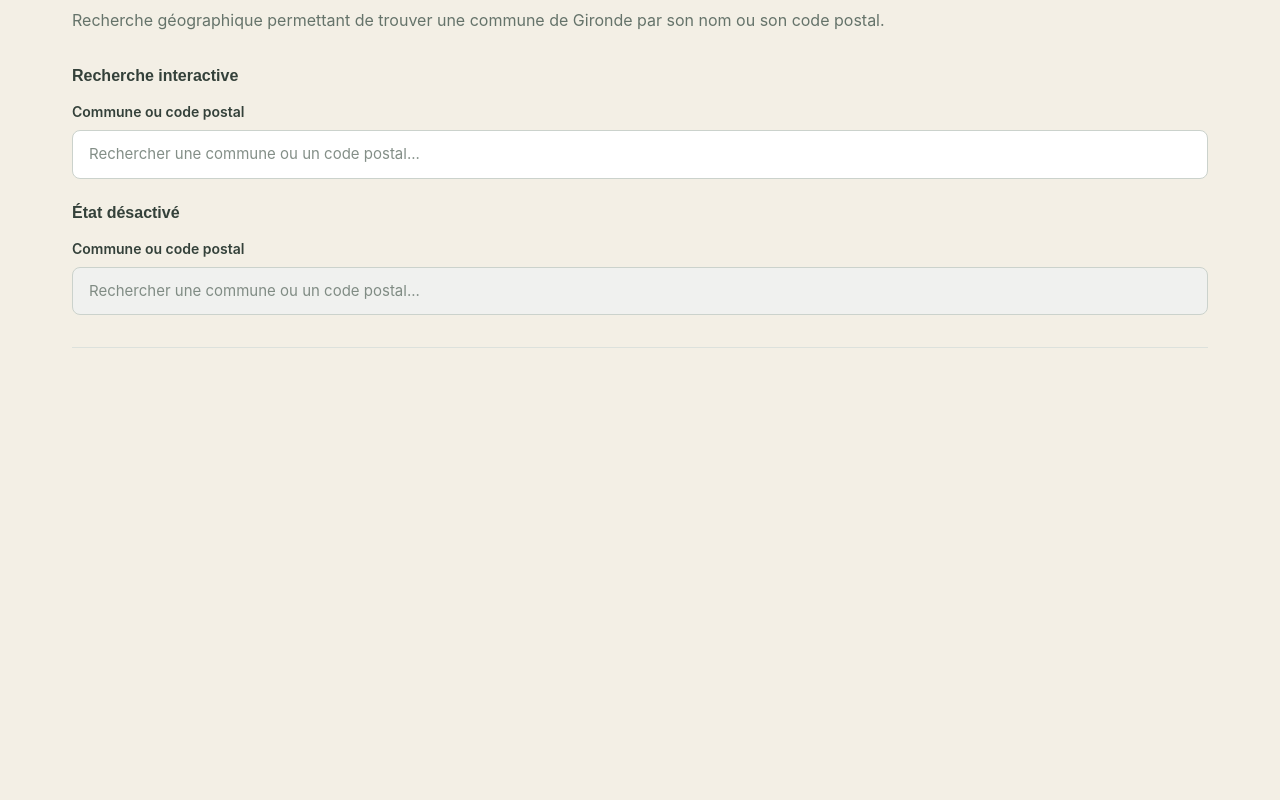
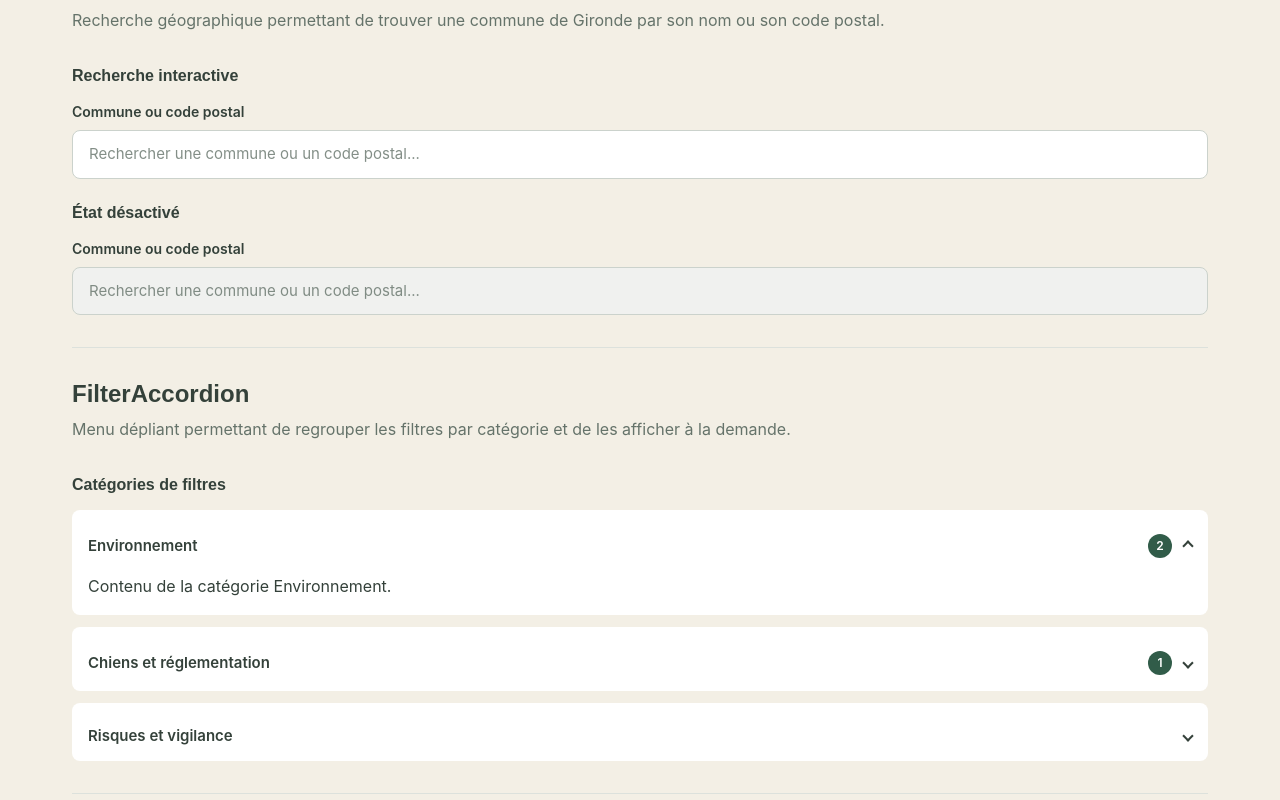
Before and after one commit to Melprcllr/girond-ogs, a React (Vite) app in the folder frontend/: page /design-system in a window 1280 px wide. Shown: the part 6010-6810 px from the top of the page. Before the commit the page ends 6390 px from the top, so only its background shows below. Built offline with nearby package versions, Linux system fonts and the light colour scheme.

Commit message:
feat(frontend): add filter accordion molecule to design system

```diff
--- /dev/null
+++ b/frontend/src/components/molecules/FilterAccordion/FilterAccordion.scss
@@ -0,0 +1,82 @@
+.filter-accordion {
+    width: 100%;
+    border: 1px solid var(--color-border);
+    border-radius: var(--radius-md);
+    background-color: var(--color-surface);
+    overflow: hidden;
+
+    &__heading {
+        margin: 0;
+    }
+
+    &__trigger {
+        display: flex;
+        align-items: center;
+        justify-content: space-between;
+        gap: var(--spacing-3);
+        width: 100%;
+        padding: var(--spacing-4);
+        border: none;
+        background: transparent;
+        color: var(--color-text-primary);
+        font-family: var(--font-body);
+        font-size: 0.9375rem;
+        font-weight: 600;
+        text-align: left;
+        cursor: pointer;
+        transition: background-color 0.2s ease;
+
+        &:hover {
+            background-color: var(--color-background);
+        }
+
+        &:focus-visible {
+            outline: 2px solid var(--color-primary);
+            outline-offset: -2px;
+        }
+    }
+
+    &__title {
+        flex: 1;
+    }
+
+    &__actions {
+        display: flex;
+        align-items: center;
+        gap: var(--spacing-3);
+    }
+
+    &__count {
+        display: flex;
+        align-items: center;
+        justify-content: center;
+        min-width: 24px;
+        height: 24px;
+        padding: 0 var(--spacing-2);
+        border-radius: var(--radius-full);
+        background-color: var(--color-primary);
+        color: var(--color-surface);
+        font-size: 0.75rem;
+        font-weight: 600;
+    }
+
+    &__chevron {
+        width: 8px;
+        height: 8px;
+        border-right: 2px solid currentColor;
+        border-bottom: 2px solid currentColor;
+        transform: rotate(45deg);
+        transition: transform 0.2s ease;
+    }
+
+    &--open {
+        .filter-accordion__chevron {
+            transform: rotate(225deg);
+        }
+    }
+
+    &__content {
+        padding: 0 var(--spacing-4) var(--spacing-4);
+        border-top: 1px solid var(--color-border);
+    }
+}
--- /dev/null
+++ b/frontend/src/components/molecules/FilterAccordion/FilterAccordion.tsx
@@ -0,0 +1,67 @@
+
+import type { ReactNode } from "react";
+import "./FilterAccordion.scss";
+
+interface FilterAccordionProps {
+    title: string;
+    children: ReactNode;
+    isOpen: boolean;
+    onToggle: () => void;
+    activeCount?: number;
+    className?: string;
+}
+
+function FilterAccordion({
+    title,
+    children,
+    isOpen,
+    onToggle,
+    activeCount = 0,
+    className = "",
+}: FilterAccordionProps) {
+    const classes = [
+        "filter-accordion",
+        isOpen ? "filter-accordion--open" : "",
+        className,
+    ]
+        .filter(Boolean)
+        .join(" ");
+
+    return (
+        <section className={classes}>
+            <h3 className="filter-accordion__heading">
+                <button
+                    type="button"
+                    className="filter-accordion__trigger"
+                    onClick={onToggle}
+                    aria-expanded={isOpen}
+                >
+                    <span className="filter-accordion__title">
+                        {title}
+                    </span>
+
+                    <span className="filter-accordion__actions">
+                        {activeCount > 0 && (
+                            <span className="filter-accordion__count">
+                                {activeCount}
+                            </span>
+                        )}
+
+                        <span
+                            className="filter-accordion__chevron"
+                            aria-hidden="true"
+                        />
+                    </span>
+                </button>
+            </h3>
+
+            {isOpen && (
+                <div className="filter-accordion__content">
+                    {children}
+                </div>
+            )}
+        </section>
+    );
+}
+
+export default FilterAccordion;
--- a/frontend/src/pages/DesignSystemPage/DesignSystemPage.tsx
+++ b/frontend/src/pages/DesignSystemPage/DesignSystemPage.tsx
@@ -10,6 +10,7 @@ import Textarea from "../../components/atoms/Textarea/Textarea";
 import CheckboxGroup from "../../components/molecules/CheckboxGroup/CheckboxGroup";
 import SearchBar from "../../components/molecules/SearchBar/SearchBar";
 import type { Commune } from "../../components/molecules/SearchBar/SearchBar";
+import FilterAccordion from "../../components/molecules/FilterAccordion/FilterAccordion";
 
 import "./DesignSystemPage.scss";
 
@@ -27,6 +28,7 @@ function DesignSystemPage() {
         { label: "Modéré", value: "moderate" },
         { label: "Difficile", value: "difficult" },
     ];
+
     const [selectedEnvironments, setSelectedEnvironments] = useState([
         "forest",
         "river",
@@ -39,6 +41,7 @@ function DesignSystemPage() {
         { label: "Rivière", value: "river" },
         { label: "Lac ou étang", value: "lake" },
     ];
+
     const demoCommunes: Commune[] = [
         { id: "canejan", name: "Canéjan", postalCodes: ["33610"] },
         { id: "merignac", name: "Mérignac", postalCodes: ["33700"] },
@@ -48,6 +51,11 @@ function DesignSystemPage() {
     ];
     const [selectedCommune, setSelectedCommune] =
         useState<Commune | null>(null);
+
+    const [environmentOpen, setEnvironmentOpen] = useState(true);
+    const [regulationOpen, setRegulationOpen] = useState(false);
+    const [risksOpen, setRisksOpen] = useState(false);
+
     return (
         <main className="design-system-page">
             <header className="design-system-page__header">
@@ -564,6 +572,48 @@ function DesignSystemPage() {
                 </div>
             </section>
 
+            <section className="design-system-section">
+                <div className="design-system-section__header">
+                    <h2>FilterAccordion</h2>
+                    <p>
+                        Menu dépliant permettant de regrouper les filtres
+                        par catégorie et de les afficher à la demande.
+                    </p>
+                </div>
+
+                <div className="design-system-section__content">
+                    <h3>Catégories de filtres</h3>
+
+                    <div className="design-system-section__examples">
+                        <FilterAccordion
+                            title="Environnement"
+                            isOpen={environmentOpen}
+                            onToggle={() => setEnvironmentOpen((open) => !open)}
+                            activeCount={2}
+                        >
+                            <p>Contenu de la catégorie Environnement.</p>
+                        </FilterAccordion>
+
+                        <FilterAccordion
+                            title="Chiens et réglementation"
+                            isOpen={regulationOpen}
+                            onToggle={() => setRegulationOpen((open) => !open)}
+                            activeCount={1}
+                        >
+                            <p>Contenu de la catégorie Chiens et réglementation.</p>
+                        </FilterAccordion>
+
+                        <FilterAccordion
+                            title="Risques et vigilance"
+                            isOpen={risksOpen}
+                            onToggle={() => setRisksOpen((open) => !open)}
+                        >
+                            <p>Contenu de la catégorie Risques et vigilance.</p>
+                        </FilterAccordion>
+                    </div>
+                </div>
+            </section>
+
         </main>
     );
 }
```
Also changed, not shown: 1 other file (tests, documents, lock files or other folders).
